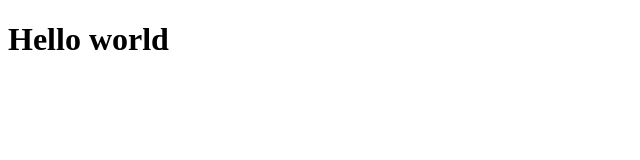
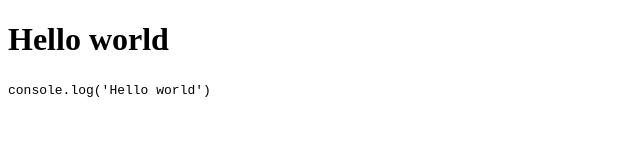
Before and after one commit to Ndaboom/helloworld, a plain HTML site: page index.html in a window 1280 px wide. Shown: the whole page, without its empty margins (0-640 px from the left). Drawn offline with Linux system fonts and the light colour scheme.

Commit message:
code-html-tag-added

```diff
--- a/index.html
+++ b/index.html
@@ -8,5 +8,6 @@
 </head>
 <body>
    <h1>Hello world</h1>
+   <code>console.log('Hello world')</code>
 </body>
 </html>
```
